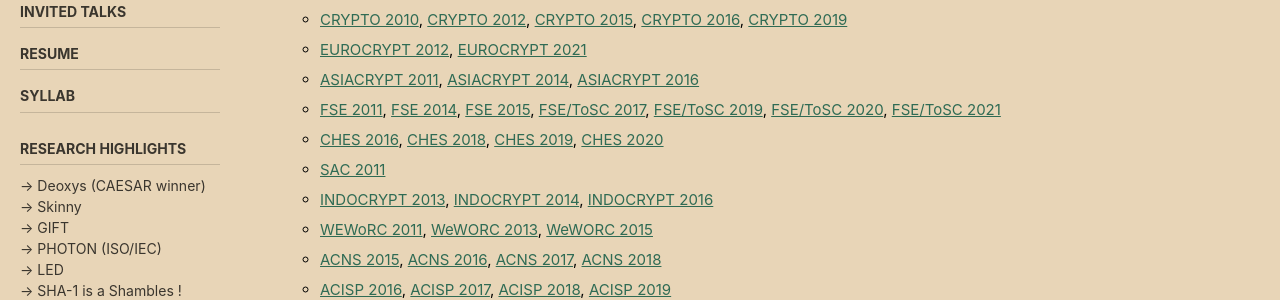
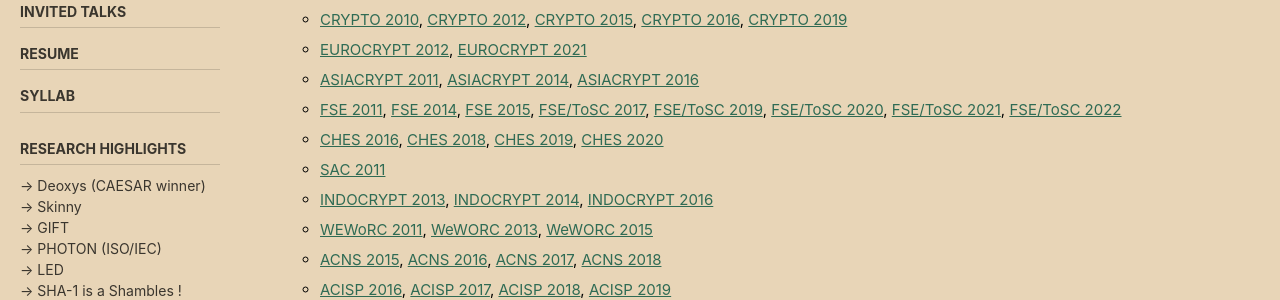
Before and after one commit to thomaspeyrin/web, a Jekyll site: the page built from activities.md, in a window 1280 px wide and 900 px high. Shown: the part 315-615 px from the top of the window. Built offline with Jekyll 4.4.1, drawn with Linux system fonts in a browser that asks for light colours; cached includes are drawn as plain includes; nearby versions of some CDN libraries; our own code applies the rules of GitHub Pages for plain Markdown files.

Commit message:
Update activities.md

```diff
--- a/activities.md
+++ b/activities.md
@@ -24,7 +24,7 @@ sidebar:
   - [CRYPTO 2010]("http://www.iacr.org/conferences/crypto2010"), [CRYPTO 2012]("http://www.iacr.org/conferences/crypto2012"), [CRYPTO 2015]("http://www.iacr.org/conferences/crypto2015"), [CRYPTO 2016]("http://www.iacr.org/conferences/crypto2016"), [CRYPTO 2019]("http://www.iacr.org/conferences/crypto2019")
   - [EUROCRYPT 2012]("http://www.cs.bris.ac.uk/eurocrypt2012"), [EUROCRYPT 2021]("https://eurocrypt.iacr.org/2021/")
   - [ASIACRYPT 2011]("http://cist.korea.ac.kr/~asiacrypt2011/index.php?cont=home"), [ASIACRYPT 2014]("http://www.iacr.org/conferences/asiacrypt2014"), [ASIACRYPT 2016]("http://asiacrypt2016.com")
-  - [FSE 2011]("http://fse2011.mat.dtu.dk"), [FSE 2014]("http://fse2014.isg.rhul.ac.uk"), [FSE 2015]("http://light-sec.org/fse2015"), [FSE/ToSC 2017]("http://www.nuee.nagoya-u.ac.jp/labs/tiwata/fse2017"), [FSE/ToSC 2019]("https://fse.iacr.org/2019"), [FSE/ToSC 2020]("https://fse.iacr.org/2020"), [FSE/ToSC 2021]("https://fse.iacr.org/2021")
+  - [FSE 2011]("http://fse2011.mat.dtu.dk"), [FSE 2014]("http://fse2014.isg.rhul.ac.uk"), [FSE 2015]("http://light-sec.org/fse2015"), [FSE/ToSC 2017]("http://www.nuee.nagoya-u.ac.jp/labs/tiwata/fse2017"), [FSE/ToSC 2019]("https://fse.iacr.org/2019"), [FSE/ToSC 2020]("https://fse.iacr.org/2020"), [FSE/ToSC 2021]("https://fse.iacr.org/2021"), [FSE/ToSC 2022]("https://fse.iacr.org/2022")
   - [CHES 2016]("http://www.chesworkshop.org/ches2016/index.php"), [CHES 2018]("https://ches.iacr.org/2018"), [CHES 2019]("https://ches.iacr.org/2019"), [CHES 2020]("https://ches.iacr.org/2020")
   - [SAC 2011]("http://sac2011.ryerson.ca")
   - [INDOCRYPT 2013]("http://indocrypt.hbni.ac.in"), [INDOCRYPT 2014]("http://cse.iitkgp.ac.in/conf/INDOCRYPT2014"), [INDOCRYPT 2016]("https://sites.google.com/site/thomaspeyrin/goog_1654583412")
```
